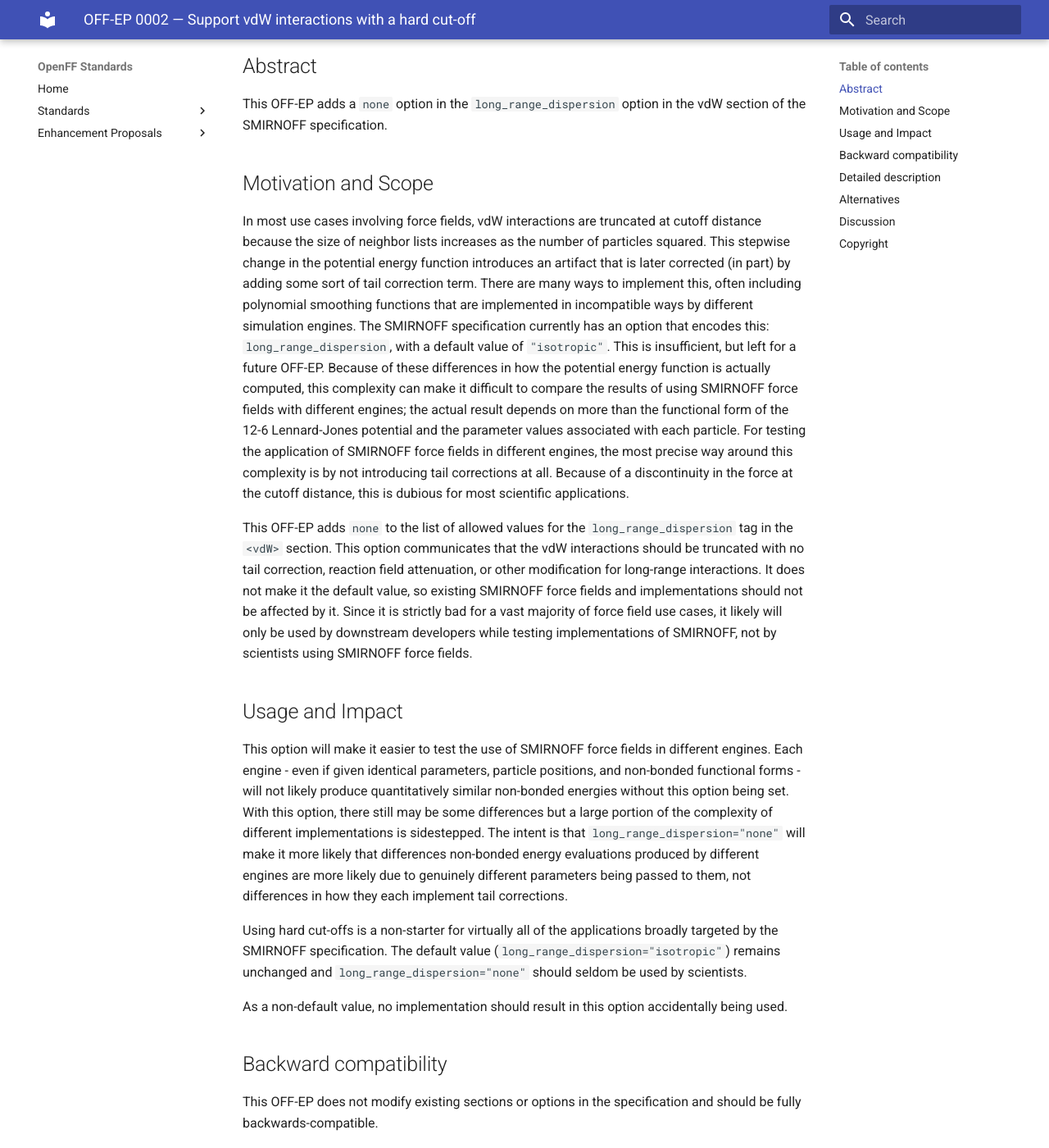
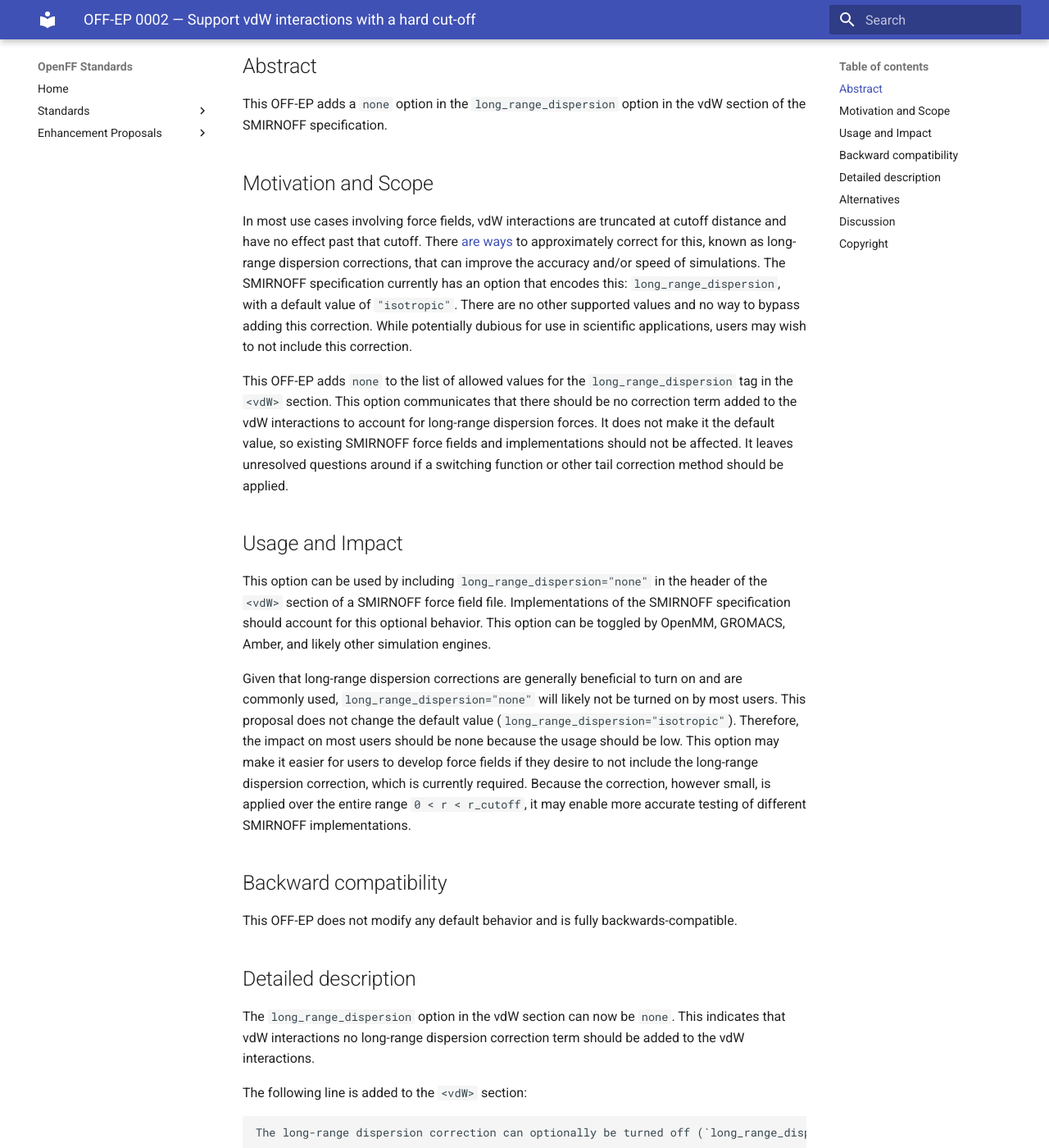
Before and after one commit to openforcefield/standards, an MkDocs documentation site: the page built from docs/enhancement-proposals/off-ep-0002.md, in a window 1280 px wide and 1400 px high, scrolled down 473 px. Shown: the whole window at 82% size. Built offline with MkDocs 1.6.1 and Material for MkDocs 9.7.7, drawn with Linux system fonts in a browser that asks for light colours; some of the changed text lies outside the part shown.

Commit message:
Rescope to only `long_range_dispersion="none"`

````diff
--- a/docs/enhancement-proposals/off-ep-0002.md
+++ b/docs/enhancement-proposals/off-ep-0002.md
@@ -21,59 +21,48 @@ SMIRNOFF specification.
 
 ## Motivation and Scope
 
-In most use cases involving force fields, vdW interactions are truncated at cutoff distance because
-the size of neighbor lists increases as the number of particles squared. This stepwise change in the
-potential energy function introduces an artifact that is later corrected (in part) by adding some
-sort of tail correction term. There are many ways to implement this, often including polynomial
-smoothing functions that are implemented in incompatible ways by different simulation engines.  The
-SMIRNOFF specification currently has an option that encodes this: `long_range_dispersion`, with a
-default value of `"isotropic"`. This is insufficient, but left for a future OFF-EP.  Because of
-these differences in how the potential energy function is actually computed, this complexity can
-make it difficult to compare the results of using SMIRNOFF force fields with different engines; the
-actual result depends on more than the functional form of the 12-6 Lennard-Jones potential and the
-parameter values associated with each particle. For testing the application of SMIRNOFF force fields
-in different engines, the most precise way around this complexity is by not introducing tail
-corrections at all. Because of a discontinuity in the force at the cutoff distance, this is
-dubious for most scientific applications.
+In most use cases involving force fields, vdW interactions are truncated at cutoff distance and have
+no effect past that cutoff. There [are ways](https://pubs.acs.org/doi/10.1021/jp980939v) to
+approximately correct for this, known as long-range dispersion corrections, that can improve the
+accuracy and/or speed of simulations. The SMIRNOFF specification currently has an option that
+encodes this: `long_range_dispersion`, with a default value of `"isotropic"`. There are no other
+supported values and no way to bypass adding this correction. While potentially dubious for use in
+scientific applications, users may wish to not include this correction.
 
 This OFF-EP adds `none` to the list of allowed values for the `long_range_dispersion` tag in the
-`<vdW>` section. This option communicates that the vdW interactions should be truncated with no tail
-correction, reaction field attenuation, or other modification for long-range interactions. It does
-not make it the default value, so existing SMIRNOFF force fields and implementations should not be
-affected by it.  Since it is strictly bad for a vast majority of force field use cases, it likely
-will only be used by downstream developers while testing implementations of SMIRNOFF, not by
-scientists using SMIRNOFF force fields.
+`<vdW>` section. This option communicates that there should be no correction term added to the vdW interactions
+to account for long-range dispersion forces. It does not make it the default value, so existing
+SMIRNOFF force fields and implementations should not be affected. It leaves unresolved questions
+around if a switching function or other tail correction method should be applied.
 
 ## Usage and Impact
 
-This option will make it easier to test the use of SMIRNOFF force fields in different engines. Each
-engine - even if given identical parameters, particle positions, and non-bonded functional forms -
-will not likely produce quantitatively similar non-bonded energies without this option being set.
-With this option, there still may be some differences but a large portion of the complexity of
-different implementations is sidestepped. The intent is that `long_range_dispersion="none"` will
-make it more likely that differences non-bonded energy evaluations produced by different engines are
-more likely due to genuinely different parameters being passed to them, not differences in how they
-each implement tail corrections.
+This option can be used by including `long_range_dispersion="none"` in the header of the `<vdW>`
+section of a SMIRNOFF force field file. Implementations of the SMIRNOFF specification should account
+for this optional behavior. This option can be toggled by OpenMM, GROMACS, Amber, and likely other
+simulation engines.
 
-Using hard cut-offs is a non-starter for virtually all of the applications broadly targeted by the
-SMIRNOFF specification. The default value (`long_range_dispersion="isotropic"`) remains unchanged
-and `long_range_dispersion="none"` should seldom be used by scientists.
-
-As a non-default value, no implementation should result in this option accidentally being used.
+Given that long-range dispersion corrections are generally beneficial to turn on and are commonly
+used, `long_range_dispersion="none"` will likely not be turned on by most users. This proposal does
+not change the default value (`long_range_dispersion="isotropic"`). Therefore, the impact on most
+users should be none because the usage should be low. This option may make it easier for users to
+develop force fields if they desire to not include the long-range dispersion correction, which is
+currently required. Because the correction, however small, is applied over the entire range `0 < r <
+r_cutoff`, it may enable more accurate testing of different SMIRNOFF implementations.
 
 ## Backward compatibility
 
-This OFF-EP does not modify existing sections or options in the specification and should be fully
-backwards-compatible.
+This OFF-EP does not modify any default behavior and is fully backwards-compatible.
 
 ## Detailed description
 
 The `long_range_dispersion` option in the vdW section can now be `none`. This indicates that vdW
-interactions should be cut off with no tail correction, reaction-field attenuation, or other
-modifcation used at all. The following line is added to the `<vdW>` section:
+interactions no long-range dispersion correction term should be added to the vdW interactions.
 
-``` Interactions can also be truncated with no long-range dispersion correction, reaction-field
-attenuation, or other modification for long-range interactions. (`long_range_dispersion='none'`).
+The following line is added to the `<vdW>` section:
+
+```
+The long-range dispersion correction can optionally be turned off (`long_range_dispersion="none"`).
 ```
 
 ## Alternatives
@@ -84,12 +73,12 @@ the sort of user operation that having a force field specification is meant to p
 
 ## Discussion
 
-- [Toolkit issue  #191](https://github.com/openforcefield/openff-toolkit/issues/191#issuecomment-476842873)
-- [GROMACS](https://manual.gromacs.org/documentation/current/user-guide/mdp-options.html#mdp-value-vdwtype=Cut-off)  implementation (`vdwtype = Cut-off`)
-- [OpenMM](http://docs.openmm.org/latest/userguide/theory/02_standard_forces.html?highlight=cutoffnonperiodic#coulomb-interaction-with-cutoff) implementation (`CutoffPeriodic` or `CutoffNonPeriodic`)
-  - Note that reaction-field attentuation [cannot be turned off](https://github.com/openmm/openmm/issues/397), so this is not currently compatible with OpenMM's `NonbondedForce`.
-- [Amber21](https://ambermd.org/doc12/Amber21.pdf) implementation (`vdwmeth=0`)
-- [LAMMPS](https://docs.lammps.org/pair_modify.html) implementation (`pair_modify shift no`)
+- [Shirts 2007](https://pubs.acs.org/doi/10.1021/jp0735987)
+- [GROMACS option](https://manual.gromacs.org/documentation/current/user-guide/mdp-options.html#mdp-DispCorr)
+- [OpenMM option](http://docs.openmm.org/latest/userguide/theory/02_standard_forces.html#lennard-jones-interaction)
+- [Amber21 option](https://ambermd.org/doc12/Amber21.pdf) (`nodisper` ?)
+- [LAMMPS option](https://docs.lammps.org/pair_modify.html) (`pair_modify tail yes`) - though this
+  may have a [different form](https://pubs.acs.org/doi/10.1021/jp980939v)
 
 ## Copyright
 
--- a/docs/standards/smirnoff.md
+++ b/docs/standards/smirnoff.md
@@ -323,7 +323,7 @@ For standard Lennard-Jones 12-6 potentials (specified via `potential="Lennard-Jo
 The two are related by `r0 = 2^(1/6)*sigma` and conversion is done internally into the `sigma` values used in OpenMM.
 
 Attributes in the `<vdW>` tag specify the scaling terms applied to the energies of 1-2 (`scale12`, default: 0), 1-3 (`scale13`, default: 0), 1-4 (`scale14`, default: 0.5), and 1-5 (`scale15`, default: 1.0) interactions,
-as well as the distance at which a switching function is applied (`switch_width`, default: `"1.0*angstrom"`), the cutoff (`cutoff`, default: `"9.0*angstroms"`), and long-range dispersion treatment scheme (`long_range_dispersion`, default: `"isotropic"`). Interactions can also be truncated with no long-range dispersion correction, reaction-field attenuation, or other modification for long-range interactions (`long_range_dispersion='none'`).
+as well as the distance at which a switching function is applied (`switch_width`, default: `"1.0*angstrom"`), the cutoff (`cutoff`, default: `"9.0*angstroms"`), and long-range dispersion treatment scheme (`long_range_dispersion`, default: `"isotropic"`). Interactions can also be truncated with no long-range dispersion correction, reaction-field attenuation, or other modification for long-range interactions (`long_range_dispersion='none'`). The long-range dispersion correction can optionally be turned off (`long_range_dispersion="none"`).
 
 The `potential` attribute (default: `"none"`) specifies the potential energy function to use.
 Currently, only `potential="Lennard-Jones-12-6"` is supported:
````
